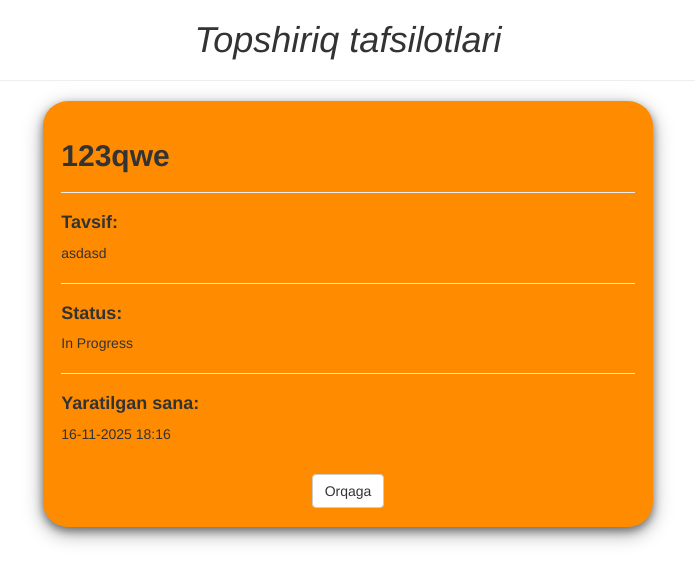
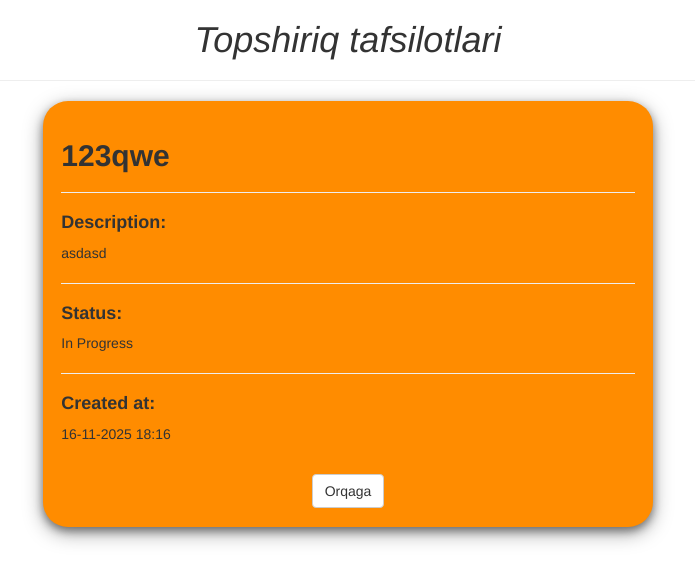
Before and after one commit to aabdusalomoff/Homework-9, a Django app: page /detail/2/ in a window 1280 px wide. Shown: the top 583 px of the page, without its empty margins (292-987 px from the left). Run offline with Django 4.2, Linux system fonts and the light colour scheme; data comes from the database, SQL or seed files in the repository; some libraries are stand-ins or nearby versions.

Commit message:
saved changes

```diff
--- a/templates/delete.html
+++ b/templates/delete.html
@@ -48,7 +48,7 @@
           <br>
           <center>
             <button type="submit" class="btn btn-danger">O'chirish</button>
-            <a href="/" class="btn btn-default">Bekor qilish</a>
+            <a href="/" class="btn btn-default">Cancel</a>
           </center>
         </form>
       </div>
--- a/templates/detail.html
+++ b/templates/detail.html
@@ -44,13 +44,13 @@
             <div class="detail_card">
                 <h2><b>{{ todo.title }}</b></h2>
                 <hr />
-                <h4><b>Tavsif:</b></h4>
+                <h4><b>Description:</b></h4>
                 <p>{{ todo.desc }}</p>
                 <hr />
                 <h4><b>Status:</b></h4>
                 <p>{{ todo.get_status_display }}</p>
                 <hr />
-                <h4><b>Yaratilgan sana:</b></h4>
+                <h4><b>Created at:</b></h4>
                 <p>{{ todo.created_at|date:"d-m-Y H:i" }}</p>
                 <br />
                 <center>
--- a/templates/edit.html
+++ b/templates/edit.html
@@ -56,8 +56,8 @@
           <br />
           <br>
           <center>
-            <button type="submit" class="btn btn-success">Saqlash</button>
-            <a href="/" class="btn btn-default">Bekor qilish</a>
+            <button type="submit" class="btn btn-success">Save</button>
+            <a href="/" class="btn btn-default">Cancel</a>
           </center>
         </form>
       </div>
```
